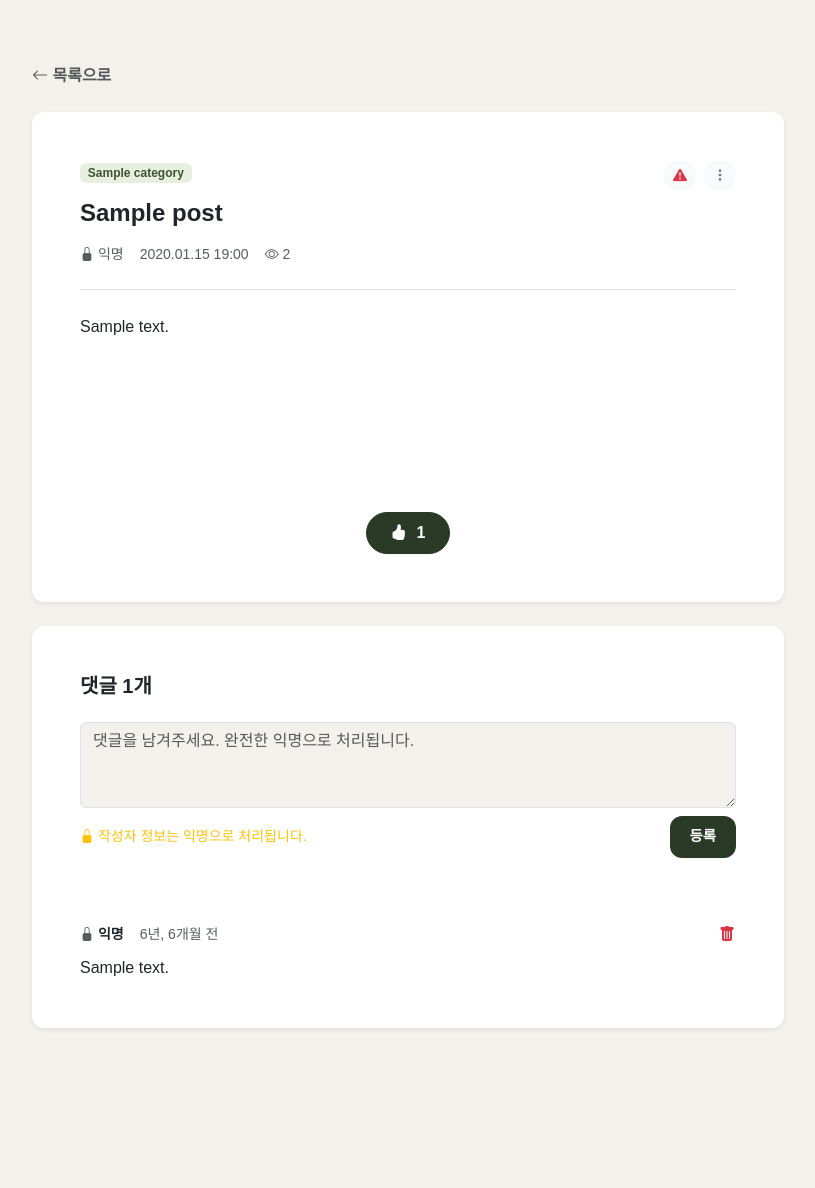
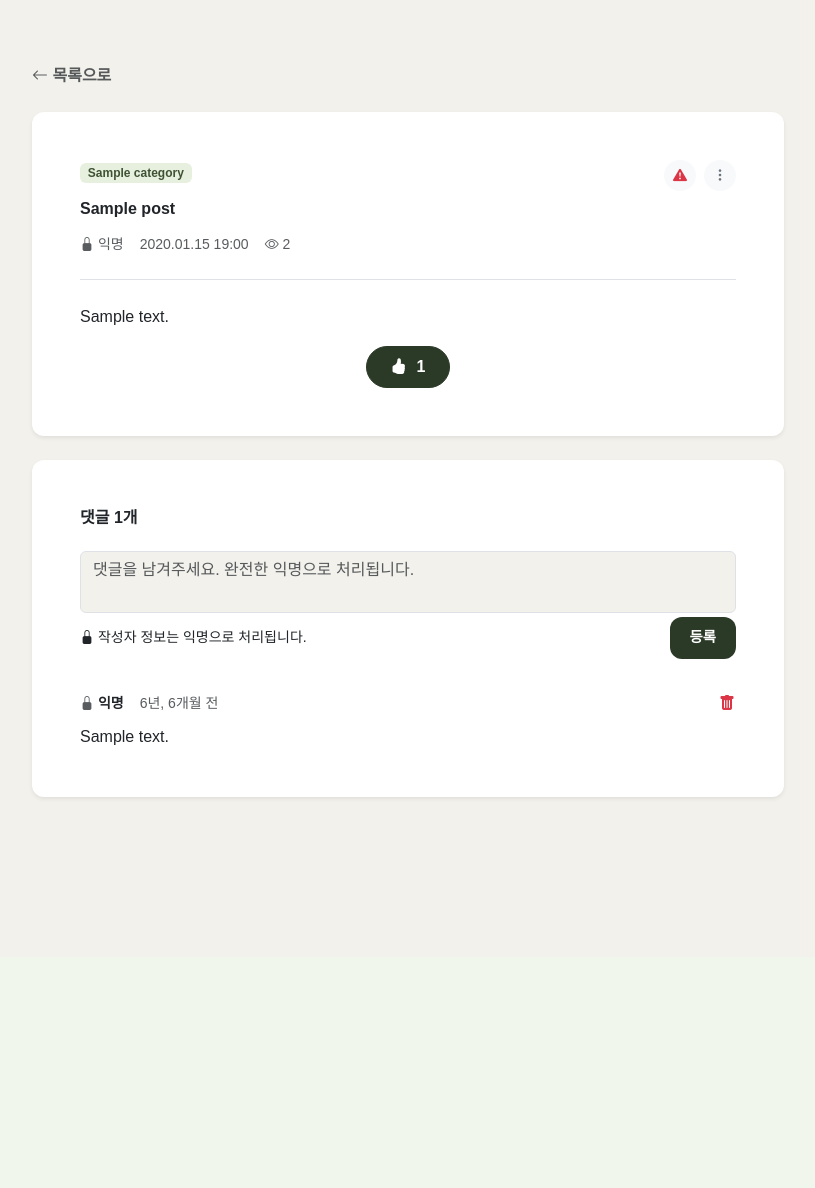
Before and after one commit to SKNETWORKS-FAMILY-AICAMP/SKN31-4rd-2Team, a Django app: page /board/1/ in a window 1280 px wide. Shown: the part 72-1260 px from the top of the page, without its empty margins (232-1047 px from the left). After the commit the page ends 871 px from the top, so only its background shows below. Run offline with Django 5.2, Linux system fonts and the light colour scheme; a user stored in the database is signed in; tables that the repository leaves empty hold one stand-in row (values such as "Sample post").

Commit message:
보드UI 개선(폰트사이즈, 공백간격)

```diff
--- a/military_life/board/templates/board/post_detail.html
+++ b/military_life/board/templates/board/post_detail.html
@@ -25,7 +25,7 @@
                 <span class="badge mb-3" style="background: var(--color-primary-light); color: var(--color-olive);">
                     {{ post.category.name }}
                 </span>
-                <h1 class="h4 fw-bold mb-3">{{ post.title }}</h1>
+                <h1 class="fw-bold mb-3" style="font-size: 16px;">{{ post.title }}</h1>
                 <div class="d-flex gap-3 text-muted small">
                     <span><i class="bi bi-lock-fill"></i> 익명</span>
                     <span>{{ post.created_at|custom_timesince }}</span>
@@ -57,7 +57,7 @@
                 </div>
             </div>
 
-            <div class="post-content mb-5 text-dark" style="font-size: 16px; min-height: 150px; line-height: 1.6;">
+            <div class="post-content mb-3 text-dark" style="font-size: 16px; line-height: 1.6;">
                 {{ post.content|linebreaks }}
             </div>
 
@@ -76,14 +76,14 @@
     <!-- 댓글 영역 -->
     <div class="card border-0 shadow-sm" style="border-radius: var(--radius-md);">
         <div class="card-body p-4 p-md-5">
-            <h5 class="fw-bold mb-4">댓글 {{ comments.count }}개</h5>
+            <h5 class="fw-bold mb-4" style="font-size: 16px;">댓글 {{ comments.count }}개</h5>
 
-            <form method="POST" action="{% url 'board:comment_create' post.id %}" class="mb-5">
+            <form method="POST" action="{% url 'board:comment_create' post.id %}" class="mb-3">
                 {% csrf_token %}
-                <textarea name="content" class="form-control mb-2" style="background: var(--color-bg);" rows="3"
-                    placeholder="댓글을 남겨주세요. 완전한 익명으로 처리됩니다." required></textarea>
+                <textarea name="content" class="form-control mb-1" style="background: var(--color-bg); font-size: 16px; overflow: hidden; resize: none;" rows="2"
+                    placeholder="댓글을 남겨주세요. 완전한 익명으로 처리됩니다." required oninput="this.style.height = 'auto'; this.style.height = (this.scrollHeight) + 'px';"></textarea>
                 <div class="d-flex justify-content-between align-items-center">
-                    <small class="text-warning"><i class="bi bi-lock-fill"></i> 작성자 정보는 익명으로 처리됩니다.</small>
+                    <small class="text-dark"><i class="bi bi-lock-fill"></i> 작성자 정보는 익명으로 처리됩니다.</small>
                     <button type="submit" class="board-btn-primary" style="padding: 10px 20px;">등록</button>
                 </div>
             </form>
@@ -108,7 +108,7 @@
                         </form>
                         {% endif %}
                     </div>
-                    <div class="text-dark" style="line-height: 1.5;">
+                    <div class="text-dark" style="font-size: 16px; line-height: 1.5;">
                         {{ comment.content|linebreaksbr }}
                     </div>
                 </div>
@@ -137,12 +137,12 @@
                     <!-- Note: For simplicity, category update is omitted in detail view. Can be added later. -->
                     <div class="mb-3">
                         <label for="update-title" class="form-label fw-bold">제목</label>
-                        <input type="text" class="form-control" style="background: var(--color-bg);" id="update-title"
+                        <input type="text" class="form-control" style="background: var(--color-bg); font-size: 16px;" id="update-title"
                             name="title" value="{{ post.title }}" required>
                     </div>
                     <div class="mb-3">
                         <label for="update-content" class="form-label fw-bold">내용</label>
-                        <textarea class="form-control" style="background: var(--color-bg);" id="update-content"
+                        <textarea class="form-control" style="background: var(--color-bg); font-size: 16px;" id="update-content"
                             name="content" rows="6" required>{{ post.content }}</textarea>
                     </div>
                     <div class="d-flex justify-content-end gap-2 mt-4">
```
Also changed, not shown: military_life/board/templates/board/post_list.html (+4 -4 lines).
